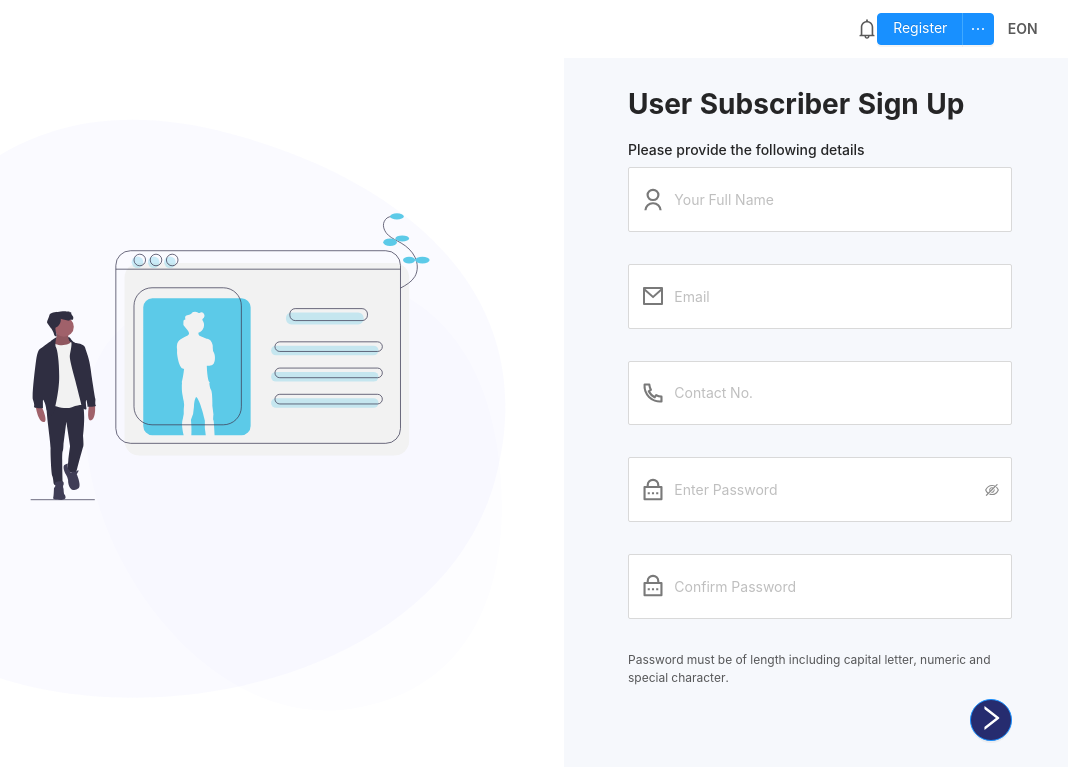
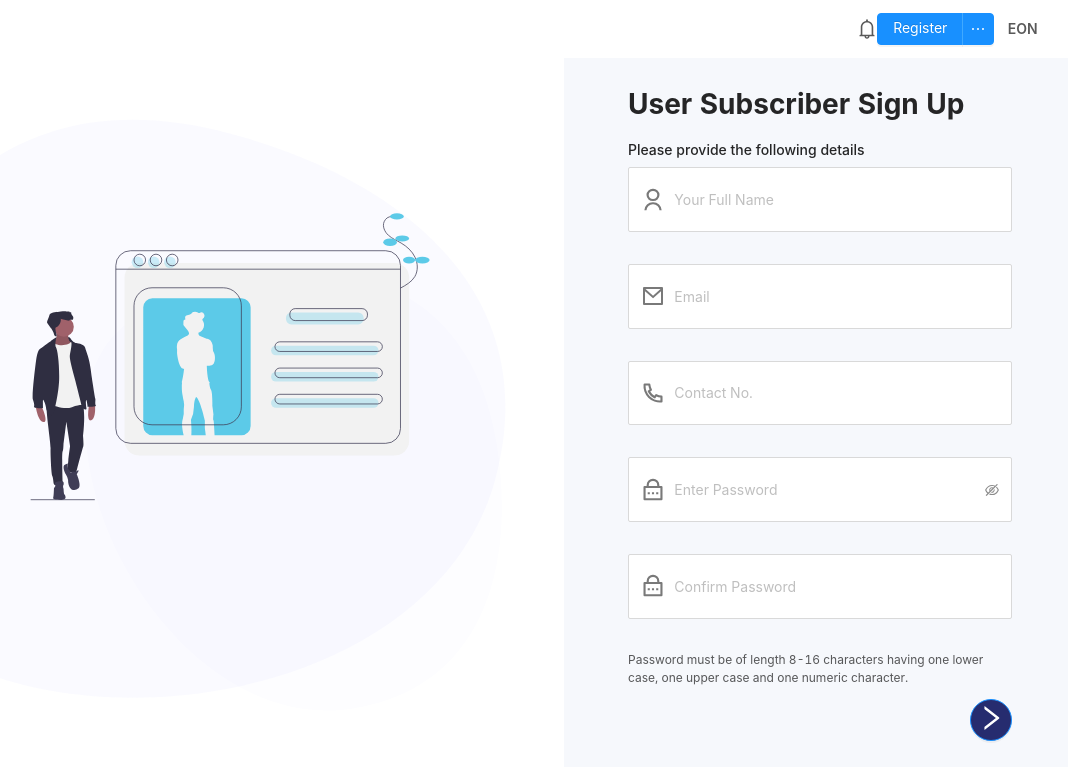
Before and after one commit to bhaarneval/eon-web, a React app: page /register/subscriber in a window 1280 px wide. Shown: the top 782 px of the page, without its empty margins (204-1272 px from the left). Built offline with nearby package versions, Linux system fonts and the light colour scheme.

Commit message:
Removed unwanted variables and functions.

```diff
--- a/src/components/registration/forms.css
+++ b/src/components/registration/forms.css
@@ -8,13 +8,9 @@
 .button-arrow {
     font-size: 200%;
 }
-.password-style {
-    margin-top: 2%;
-    display: grid;
-    grid-template-columns: 1fr 1fr;
-    grid-template-rows: 1fr 1fr;
-    grid-column-gap: 5%;
-    grid-row-gap: 10%;
+.password-info {
+    font-size: 12px;
+    padding-bottom: 5px;
 }
 .two-button-style {
     display: flex;
--- a/src/components/registration/organiserRegistration/forms.js
+++ b/src/components/registration/organiserRegistration/forms.js
@@ -104,15 +104,14 @@ PasswordDetails.propTypes = {
   handleSubmit: PropTypes.func.isRequired,
   handleBack: PropTypes.func.isRequired,
   handlePasswordChange: PropTypes.func.isRequired,
-  passwordVerification: PropTypes.object.isRequired,
+  currentPassword: PropTypes.string.isRequired,
   handleConfirmPassword: PropTypes.func.isRequired,
 };
 export function PasswordDetails(props) {
-  const { values, handleSubmit, handleBack, passwordVerification, handlePasswordChange, handleConfirmPassword } = props;
+  const { values, handleSubmit, handleBack, currentPassword, handlePasswordChange, handleConfirmPassword } = props;
   const {
     password = ""
   } = values;
-  const {smallLetters, capitalLetters, numerals, passwordLength, currentPassword } = passwordVerification;
   let passwordPattern = "^"+currentPassword+"$";
   passwordPattern = new RegExp(passwordPattern);
   return (
@@ -165,27 +164,7 @@ export function PasswordDetails(props) {
           onChange = {handleConfirmPassword}
         />
       </Form.Item>
-      {/* <div>Password Must Contain</div>
-      <div
-        className = 'password-style'
-      >
-        <div>
-          {smallLetters ? <CheckSquareTwoTone /> : <CheckSquareOutlined />}{" "}
-          Lower Case
-        </div>
-        <div>
-          {capitalLetters ? <CheckSquareTwoTone /> : <CheckSquareOutlined />}{" "}
-          Upper Case
-        </div>
-        <div>
-          {numerals ? <CheckSquareTwoTone /> : <CheckSquareOutlined />} Numbers
-        </div>
-        <div>
-          {passwordLength ? <CheckSquareTwoTone /> : <CheckSquareOutlined />}{" "}
-          8-16 Characters
-        </div>
-      </div> */}
-      <div style={{fontSize: '12px', paddingBottom:'5px'}}>Password must be of length including capital letter, numeric and special character.</div>
+      <div className="password-info">Password must be of length 8-16 characters having one lower case, one upper case and one numeric character.</div>
       <div
         className = 'two-button-style'
       >
--- a/src/components/registration/userRegistration/forms.js
+++ b/src/components/registration/userRegistration/forms.js
@@ -19,13 +19,12 @@ userDetails.propTypes = {
   values: PropTypes.object.isRequired,
   handleSubmit: PropTypes.func.isRequired,
   handlePasswordChange: PropTypes.func.isRequired,
-  passwordVerification: PropTypes.object.isRequired,
-  handleConfirmPassword: PropTypes.func.isRequired
+  currentPassword: PropTypes.string.isRequired,
 };
 export default function userDetails(props) {
-    const { values, handleSubmit, handlePasswordChange, passwordVerification, handleConfirmPassword} = props;
+    const { values, handleSubmit, handlePasswordChange, currentPassword} = props;
     const {name, email, contactNumber, password} = values;
-    const {smallLetters, capitalLetters, numerals, passwordLength, currentPassword} = passwordVerification;
+
     let passwordPattern = "^"+currentPassword+"$";
     passwordPattern = new RegExp(passwordPattern);
 
@@ -124,29 +123,9 @@ export default function userDetails(props) {
             placeholder="Confirm Password"
             maxLength = {16}
             visibilityToggle = {false}
-            onChange={handleConfirmPassword}
           />
         </Form.Item>
-        {/* <div>Password Must Contains</div>
-        <div className = "password-style">
-          <div>
-            {smallLetters ? <CheckSquareTwoTone /> : <CheckSquareOutlined />}{" "}
-            Lower Case
-          </div>
-          <div>
-            {capitalLetters ? <CheckSquareTwoTone /> : <CheckSquareOutlined />}{" "}
-            Upper Case
-          </div>
-          <div>
-            {numerals ? <CheckSquareTwoTone /> : <CheckSquareOutlined />}{" "}
-            Numbers
-          </div>
-          <div>
-            {passwordLength ? <CheckSquareTwoTone /> : <CheckSquareOutlined />}{" "}
-            8-16 Characters
-          </div>
-        </div> */}
-        <div style={{fontSize: '12px', paddingBottom:'5px'}}>Password must be of length including capital letter, numeric and special character.</div>
+        <div className="password-info">Password must be of length 8-16 characters having one lower case, one upper case and one numeric character.</div>
         <div className ="one-button-style">
           <StyledButtons content={<RightOutlined className="button-arrow" />} />
         </div>
--- a/src/containers/registration/organiserRegistration.js
+++ b/src/containers/registration/organiserRegistration.js
@@ -14,12 +14,7 @@ class OrganiserRegistration extends Component {
             activeKey: 0,
             formData: {},
             stepList:["Basic Details","Password"],
-            smallLetters: false,
-            capitalLetters: false,
-            numerals: false,
-            passwordLength: false,
             password: "",
-            confirmPassword: false,
             showModal: false,
             isChecked: false,
         }
@@ -34,7 +29,6 @@ handleModalClose = () => {
 handleAccept = () => {
     if(this.state.isChecked){
         localStorage.setItem('loggedIn', true)
-        // this.props.history.push(`/dashboard`);
         window.location.replace('/dashboard')
     }
     else
@@ -48,60 +42,9 @@ handleCheckBoxChange = () => {
 }
 
 handlePassWordChange = (values) => {
-    // let {smallLetters, capitalLetters, numerals, passwordLength, password} = this.state;
-    //     smallLetters = false;
-    //     capitalLetters = false;
-    //     numerals = false;
-    //     passwordLength = false;
-    //     password = "";
-    // if (values.target.value !== "") {
-    //     let input = values.target.value;
-    //     let smallAplhabets = /^[a-z]+$/;
-    //     let capitalAlphabets = /^[A-Z]+$/;
-    //     let numbers = /^[0-9]+$/;
-
-    //     password = input;
-    //     if(input.length >= 8 && input.length <= 16){
-    //         passwordLength = true;
-    //     }
-    //     else {
-    //         passwordLength = false;
-    //     }
-
-    //     input.split("").map(text => {
-    //         if (text.match(smallAplhabets)) {
-    //             smallLetters = true;
-    //           } else if (text.match(capitalAlphabets)) {
-    //             capitalLetters = true;
-    //           } else if (text.match(numbers)) {
-    //             numerals = true;
-    //           }
-    //     })
-    //   }
-    //   this.setState({
-    //       smallLetters: smallLetters,
-    //       capitalLetters: capitalLetters,
-    //       numerals: numerals,
-    //       passwordLength: passwordLength,
-    //       password: password
-    //   })
     let currentPassword = values.target.value;
     this.setState({
       password: currentPassword
-    })
-}
-
-confirmPassword = (value) => {
-    let {password, confirmPassword} = this.state;
-    let input  = value.target.value;
-    if(input === password){
-        confirmPassword = true;
-    }
-    else{
-        confirmPassword = false;
-    }
-    this.setState({
-        confirmPassword: confirmPassword
     })
 }
 
@@ -140,12 +83,7 @@ confirmPassword = (value) => {
        activeKey,
        stepList,
        formData,
-      //  smallLetters,
-      //  capitalLetters,
        isChecked,
-      //  numerals,
-      //  passwordLength,
-      //  confirmPassword,
        password
      } = this.state;
   return (
@@ -171,15 +109,7 @@ confirmPassword = (value) => {
             values={formData}
             handleBack={this.handleBack}
             handlePasswordChange={this.handlePassWordChange}
-            passwordVerification={{
-              // smallLetters,
-              // capitalLetters,
-              // numerals,
-              // passwordLength,
-              // confirmPassword,
-              currentPassword: password
-            }}
-            handleConfirmPassword={this.confirmPassword}
+            currentPassword={password}
           />
         ) : null}
         {showModal ? (
--- a/src/containers/registration/userRegistration.js
+++ b/src/containers/registration/userRegistration.js
@@ -10,12 +10,7 @@ class UserRegistration extends Component {
     super(props);
     this.state = {
       formData: {},
-      smallLetters: false,
-      capitalLetters: false,
-      numerals: false,
-      passwordLength: false,
       password: "",
-      confirmPassword: false,
       showModal: false,
       isChecked: false
     };
@@ -29,7 +24,6 @@ class UserRegistration extends Component {
 
   handleAccept = () => {
     if (this.state.isChecked) {
-        // this.props.history.push(`/dashboard`);
         localStorage.setItem('loggedIn', true)
       window.location.replace('/dashboard')
       console.log("Accepted");
@@ -43,64 +37,9 @@ class UserRegistration extends Component {
   };
 
   handlePassWordChange = values => {
-    // let {
-    //   smallLetters,
-    //   capitalLetters,
-    //   numerals,
-    //   passwordLength,
-    //   password
-    // } = this.state;
-    // smallLetters = false;
-    // capitalLetters = false;
-    // numerals = false;
-    // passwordLength = false;
-    // password = "";
-    // if (values.target.value !== "") {
-    //   let input = values.target.value;
-    //   let smallAplhabets = /^[a-z]+$/;
-    //   let capitalAlphabets = /^[A-Z]+$/;
-    //   let numbers = /^[0-9]+$/;
-
-    //   password = input;
-    //   if (input.length >= 8 && input.length <= 16) {
-    //     passwordLength = true;
-    //   } else {
-    //     passwordLength = false;
-    //   }
-
-    //   input.split("").map(text => {
-    //     if (text.match(smallAplhabets)) {
-    //       smallLetters = true;
-    //     } else if (text.match(capitalAlphabets)) {
-    //       capitalLetters = true;
-    //     } else if (text.match(numbers)) {
-    //       numerals = true;
-    //     }
-    //   });
-    // }
-    // this.setState({
-    //   smallLetters: smallLetters,
-    //   capitalLetters: capitalLetters,
-    //   numerals: numerals,
-    //   passwordLength: passwordLength,
-    //   password: password
-    // });
     let currentPassword = values.target.value;
     this.setState({
       password: currentPassword
-    });
-  };
-
-  confirmPassword = value => {
-    let { password, confirmPassword } = this.state;
-    let input = value.target.value;
-    if (input === password) {
-      confirmPassword = true;
-    } else {
-      confirmPassword = false;
-    }
-    this.setState({
-      confirmPassword: confirmPassword
     });
   };
 
@@ -117,12 +56,7 @@ class UserRegistration extends Component {
     const {
       showModal,
       formData,
-      // smallLetters,
-      // capitalLetters,
       isChecked,
-      // numerals,
-      // passwordLength,
-      // confirmPassword,
       password
     } = this.state;
     return (
@@ -146,15 +80,7 @@ class UserRegistration extends Component {
             handleSubmit={this.handleSubmit}
             values={formData}
             handlePasswordChange={this.handlePassWordChange}
-            passwordVerification={{
-              // smallLetters,
-              // capitalLetters,
-              // numerals,
-              // passwordLength,
-              // confirmPassword,
-              currentPassword: password
-            }}
-            handleConfirmPassword={this.confirmPassword}
+            currentPassword = {password}
           />
           {showModal ? (
             <TermsAndConditions
```
